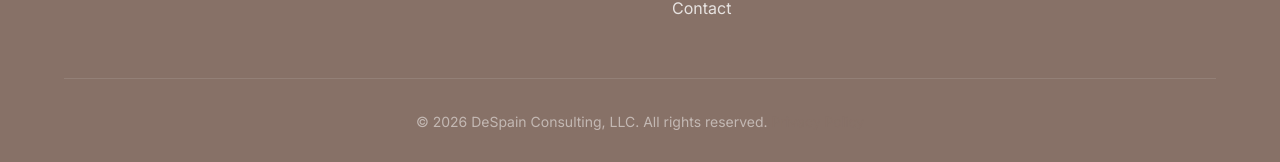
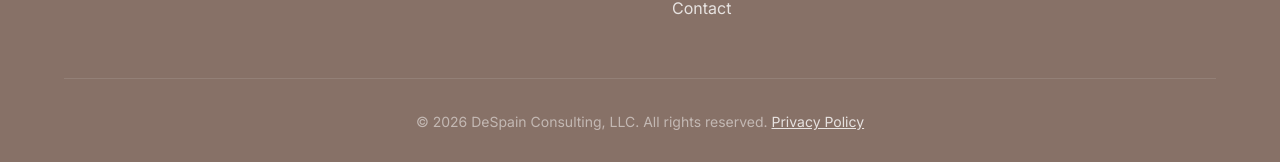
Before and after one commit to adespain70-ui/despain-consulting-site, a Jekyll site: the page built from index.md, in a window 1280 px wide. Shown: the part 3163-3325 px from the top of the page. Built offline with Jekyll 4.4.1, drawn with Linux system fonts in a browser that asks for light colours.

Commit message:
Make privacy policy link visible in footer
Co-Authored-By: Claude Sonnet 4.6 (1M context) <noreply@anthropic.com>

```diff
--- a/assets/css/style.css
+++ b/assets/css/style.css
@@ -458,6 +458,15 @@ main {
   font-size: 0.875rem;
 }
 
+.footer-bottom a {
+  color: rgba(255, 255, 255, 0.8);
+  text-decoration: underline;
+}
+
+.footer-bottom a:hover {
+  color: white;
+}
+
 /* ===== Certifications ===== */
 .certifications {
   display: flex;
```
